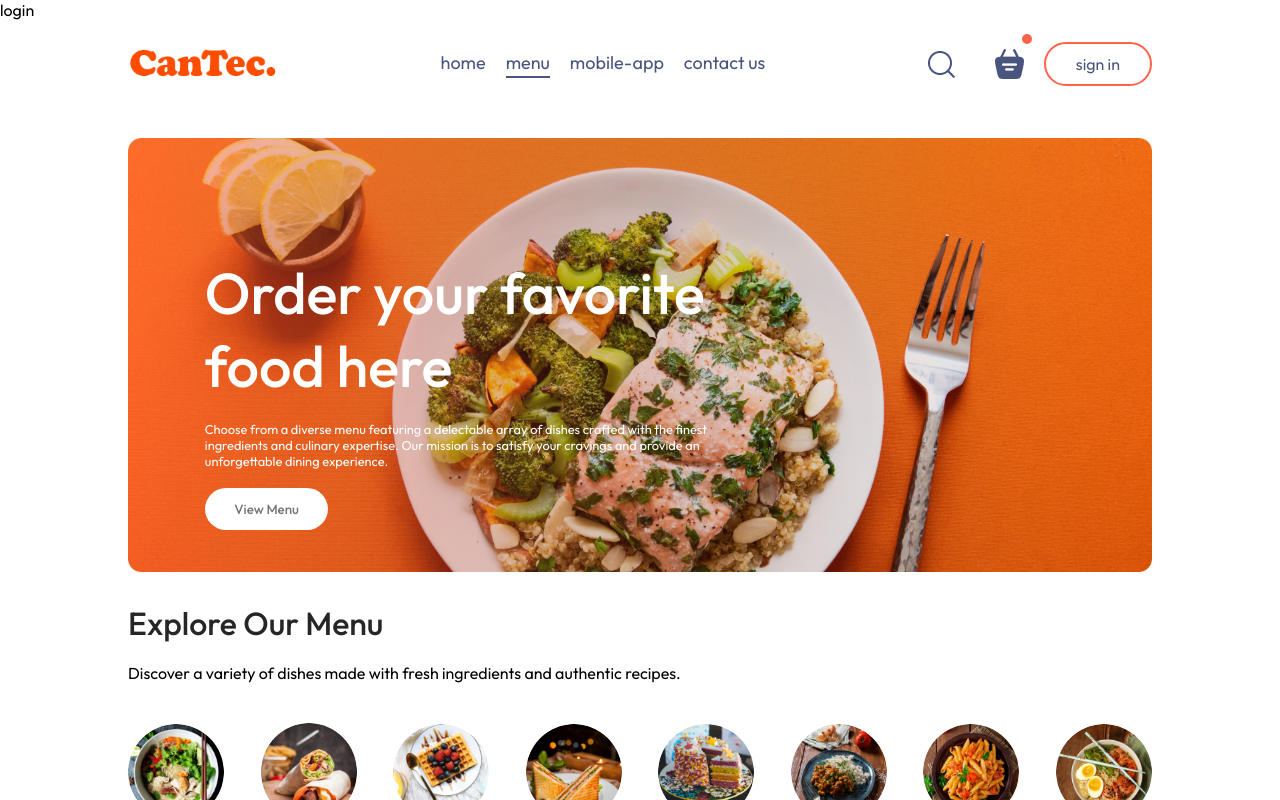
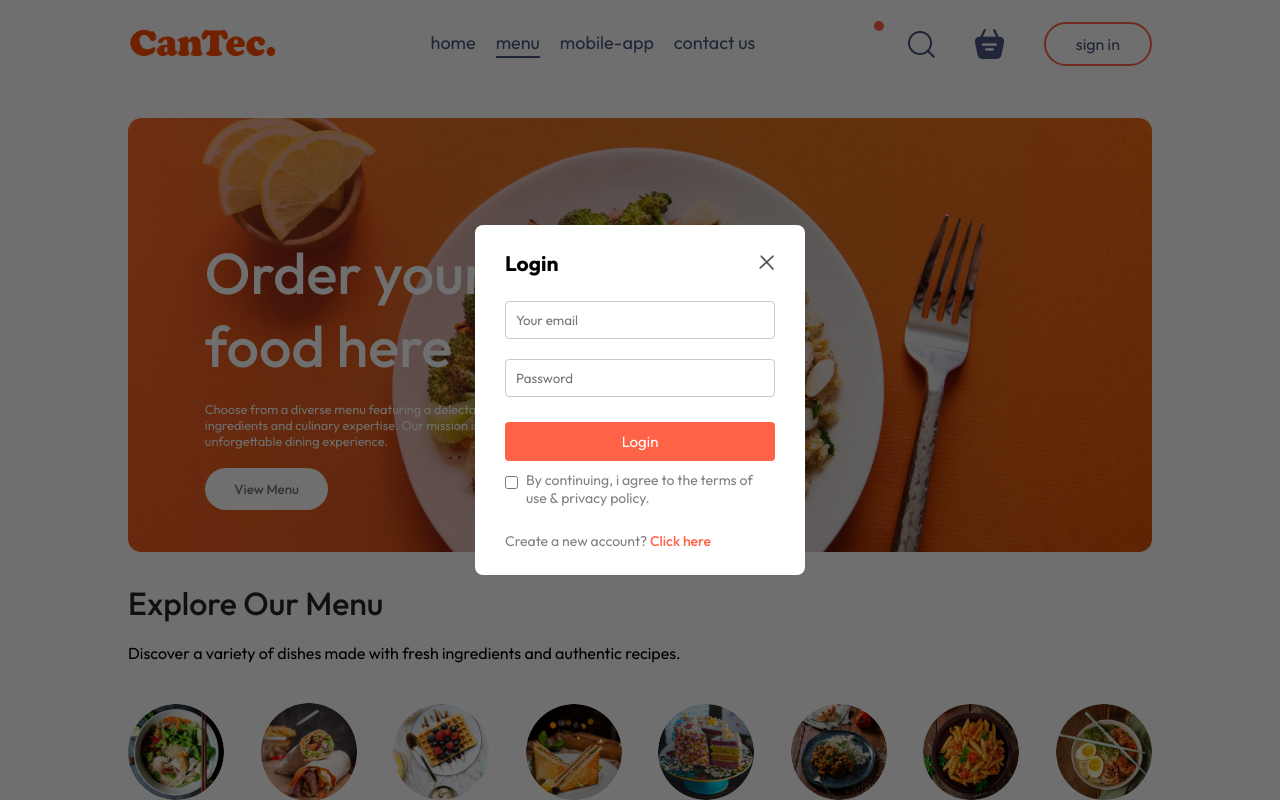
Before and after one commit to nimharachalana/Food-Delivery-Ordering-Management-System, a React (Vite) app in the folder frontend/: page / in a window 1280 px wide. Both pictures are taken after a click on the button "sign in". Shown: the top 800 px of the page. Built offline with nearby package versions, Linux system fonts and the light colour scheme.

Commit message:
Add Login Popup and move other details

```diff
--- a/frontend/src/App.jsx
+++ b/frontend/src/App.jsx
@@ -15,7 +15,7 @@
   return (
 
     <>
-    {showLogin?<LoginPopup/>:<></>}
+    {showLogin?<LoginPopup setShowLogin={setShowLogin}/>:<></>}
       <div className='app'>
         <Navbar setShowLogin={setShowLogin}/>
         <Routes>
--- a/frontend/src/components/LoginPopup/LoginPopup.css
+++ b/frontend/src/components/LoginPopup/LoginPopup.css
@@ -0,0 +1,75 @@
+.login-popup{
+    position: absolute;
+    z-index: 1;
+    width: 100%;
+    height: 100%;
+    background-color: #00000090;
+    display: grid;
+}
+
+.login-popup-container{
+    place-self: center;
+    width: max(23vw,330px);
+    color: #808080;
+    background-color: white;
+    display: flex;
+    flex-direction: column;
+    gap: 25px;
+    padding: 25px 30px;
+    border-radius: 8px;
+    font-size: 14px;
+    animation: fadeIn 0.5s;
+
+}
+
+.login-popup-title{
+    display: flex;
+    justify-content: space-between;
+    align-items: center;
+    color: black;
+}
+
+.login-popup-title img{
+    width: 16px;
+    cursor: pointer;
+}
+
+.login-popup-inputs{
+    display: flex;
+    flex-direction: column;
+    gap: 20px;
+}
+
+.login-popup-inputs input{
+    outline: none;
+    border: 1px solid #c9c9c9;
+    padding: 10px;
+    border-radius: 4px;
+}
+
+.login-popup-container button{
+    border: none;
+    padding: 10px;
+    border-radius: 4px;
+    color: white;
+    background-color: tomato;
+    font-size: 15px;
+    cursor: pointer;
+}
+
+.login-popup-condition{
+    display: flex;
+    align-items: start;
+    gap: 8px;
+    margin-top: -15px;
+}
+
+.login-popup-condition input{
+    margin-top: 5px;
+}
+
+.login-popup p span{
+    color: tomato;
+    font-weight: 500;
+    cursor: pointer;
+}
--- a/frontend/src/components/LoginPopup/LoginPopup.jsx
+++ b/frontend/src/components/LoginPopup/LoginPopup.jsx
@@ -1,10 +1,35 @@
-import React from 'react';
+import React, { useState } from 'react';
 import './LoginPopup.css'
+import { assets } from '../../assets/assets';
 
-const LoginPopup = () => {
+const LoginPopup = ({setShowLogin}) => {
+
+    const [currState, setCurrState] = useState("Login")
+
   return (
     <div className='login-popup'>
-      login
+      <form className="login-popup-container">
+        <div className="login-popup-title">
+            <h2>{currState}</h2>
+            <img onClick={()=>setShowLogin(false)} src={assets.cross_icon} alt="" />
+        </div>
+        <div className="login-popup-inputs">
+            {currState==="Login"?<></>:<input type="text" placeholder='Your name' required />}
+            <input type="email" placeholder='Your email' required />
+            <input type="password" placeholder='Password' required />
+        </div>
+        <button>{currState==="Sign Up"?"Create account":"Login"}</button>
+        <div className="login-popup-condition">
+            <input type="checkbox" required/>
+            <p>By continuing, i agree to the terms of use & privacy policy.</p>
+        </div>
+        {currState==="Login"
+        ?<p>Create a new account? <span onClick={()=>setCurrState("Sign Up")}>Click here</span></p>
+        :<p>Already have an account? <span onClick={()=>setCurrState("Login")}>Login here</span></p>
+        }
+
+
+      </form>
     </div>
   );
 }
--- a/frontend/src/components/Navbar/Navbar.jsx
+++ b/frontend/src/components/Navbar/Navbar.jsx
@@ -20,8 +20,8 @@
         <div className="navbar-search-icon">
           <img src={assets.basket_icon} alt="" />
           <div className="dot"></div>
-          <button onClick={()=>setShowLogin(true)}>sign in</button>
         </div>
+        <button onClick={()=>setShowLogin(true)}>sign in</button>
       </div>
     </div>
   );
```
Also changed, not shown: 2 other files (tests, documents, lock files or other folders).
